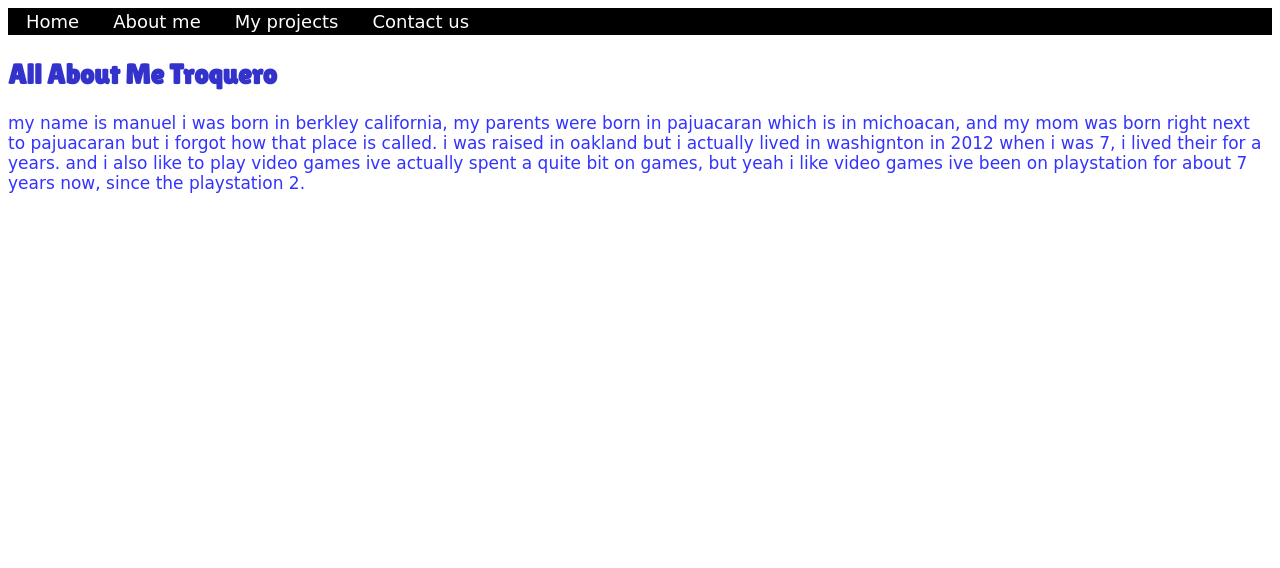
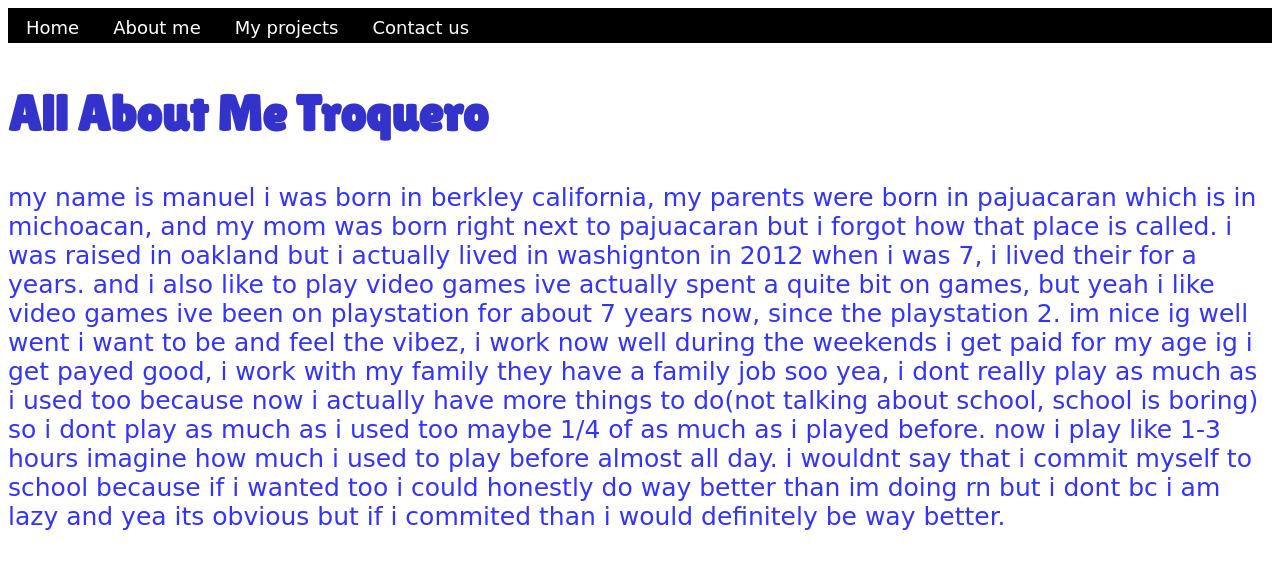
Before and after one commit to munguia0130/munguia0130.github.io, a plain HTML site: page about me.html in a window 1280 px wide. Drawn offline with Linux system fonts and the light colour scheme; a web font is replaced by a local one.

Commit message:
new change

```diff
--- a/about me.html
+++ b/about me.html
@@ -17,7 +17,7 @@
     in pajuacaran which is in michoacan, and my mom was born right next to
     pajuacaran but i forgot how that place is called. i was raised in oakland
     but i actually lived in washignton in 2012 when i was 7, i lived their for
-    a years. and i also like to play video games ive actually spent a quite bit on games, but yeah i like video games ive been on playstation for about 7 years now, since the playstation 2.</p>
+    a years. and i also like to play video games ive actually spent a quite bit on games, but yeah i like video games ive been on playstation for about 7 years now, since the playstation 2. im nice ig well went i want to be and feel the vibez, i work now well during the weekends i get paid for my age ig i get payed good, i work with my family they have a family job soo yea, i dont really play as much as i used too because now i actually have more things to do(not talking about school, school is boring) so i dont play as much as i used too maybe 1/4 of as much as i played before. now i play like 1-3 hours imagine how much i used to play before almost all day. i wouldnt say that i commit myself to school because if i wanted too i could honestly do way better than im doing rn but i dont bc i am lazy and yea its obvious but if i commited than i would definitely be way better. </p>
     </div>
     </body>
 </html>
--- a/style.css
+++ b/style.css
@@ -21,12 +21,24 @@ li{
     display: inline;
     font-family: 'Lobster', cursive;
     padding:15px;
+    font-size:25px;
+
 }
 p{
-   font-size: 17px;
+   font-size: 25px;
    font-family: 'Girassol', cursive;
 }
-h2{
-   font-size:28px;
+h1{
+   font-size:50px;
     font-family: 'Lilita One', cursive;
 }
+h2{
+    font-size:50px;
+    font-family: 'Lilita One', cursive;
+}
+label{
+    font-size:35px;
+}
+input{
+    font-size:20px;
+}
```
Also changed, not shown: my projects.html (+2 -2 lines).
